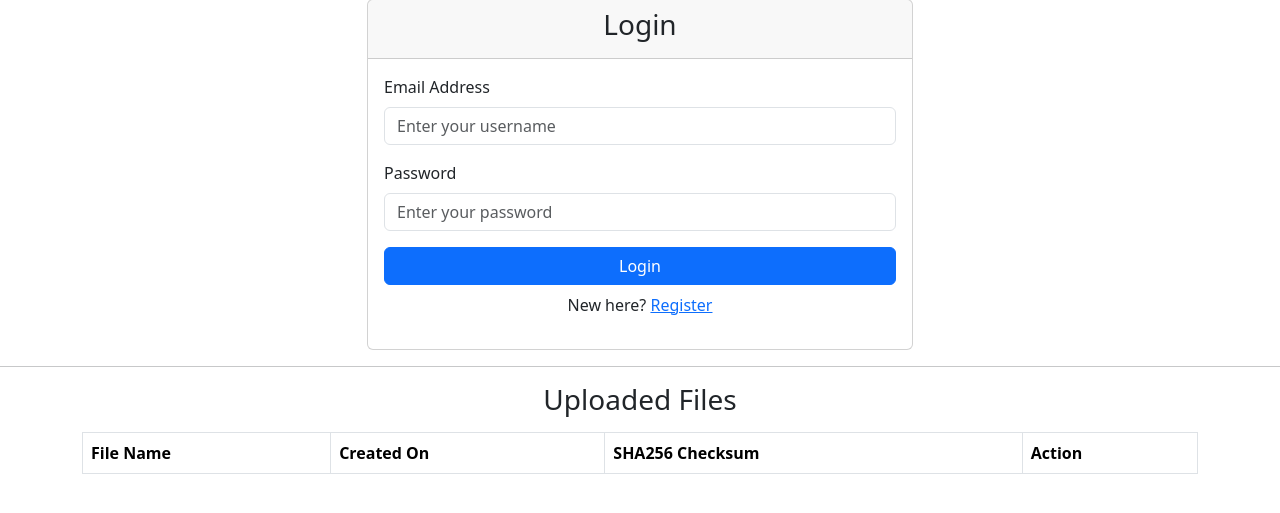
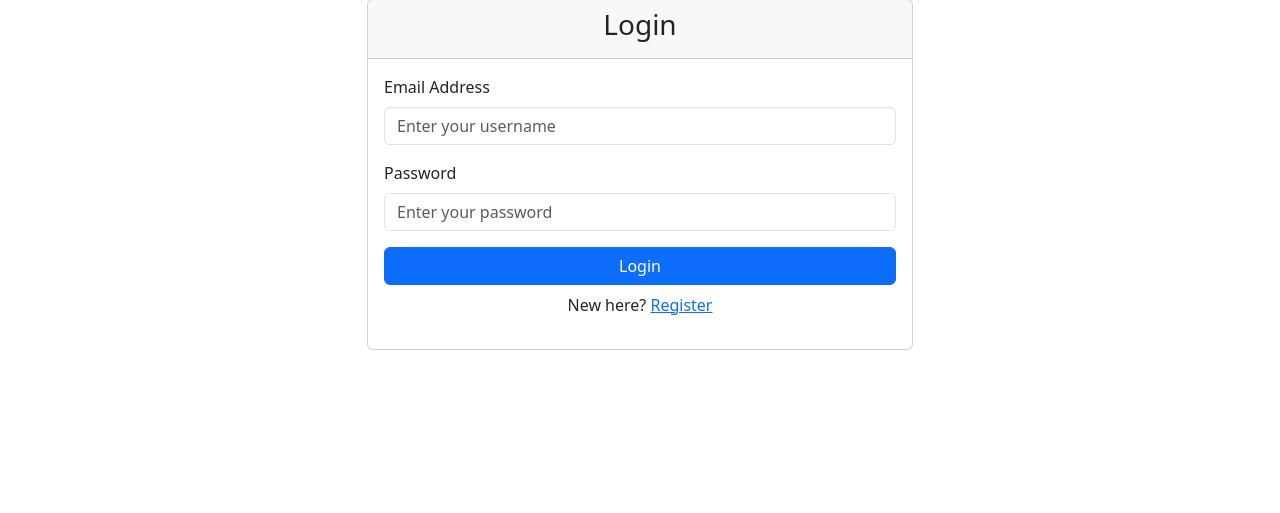
Before and after one commit to KeshavThosar/OStore, a Flask app: page / in a window 1280 px wide. Shown: the part 129-642 px from the top of the page. Run offline with Flask 3, Linux system fonts and the light colour scheme; lists and menus that the app fills with data are empty.

Commit message:
Resolved the invalid rendering problem

```diff
--- a/app/templates/index.html
+++ b/app/templates/index.html
@@ -59,8 +59,9 @@
     </div>
   </div>
 
+  <div class="d-none" id="files-dashboard">
     <div class="container mt-2">
-    <div id="files-dashboard" class="container d-none">
+      <div class="container">
         <div class="container mt-5">
           <div class="row justify-content-center">
             <div class="col-md-6">
@@ -83,14 +84,12 @@
             </div>
           </div>
         </div>
-      </form>
       </div>
     </div>
     <hr>
     <h3 class="text-center mb-3">Uploaded Files</h3>
     <div id="list-files" class="container"></div>
   </div>
-
   <script src="{{ url_for('static', filename='app.js') }}"></script>
 </body>
 
```
Lines whose indentation alone changed are shown as unchanged.
